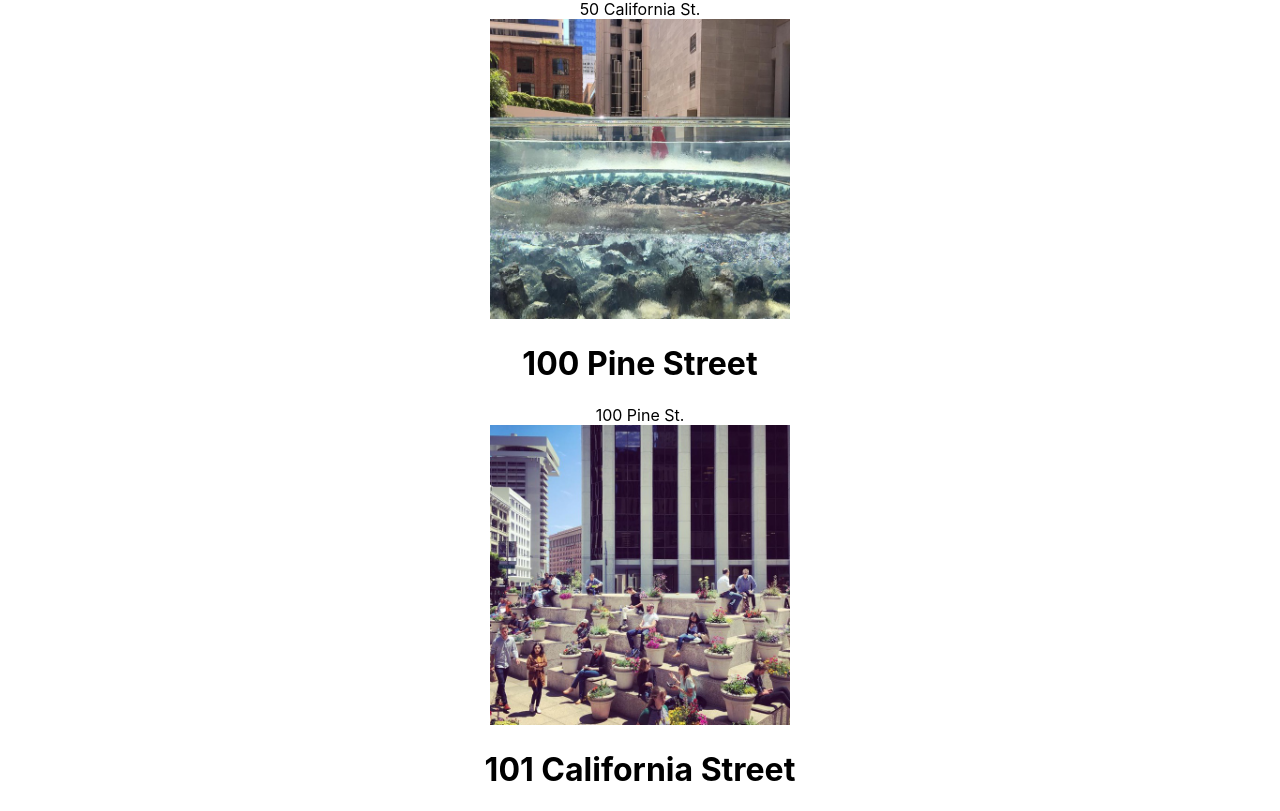
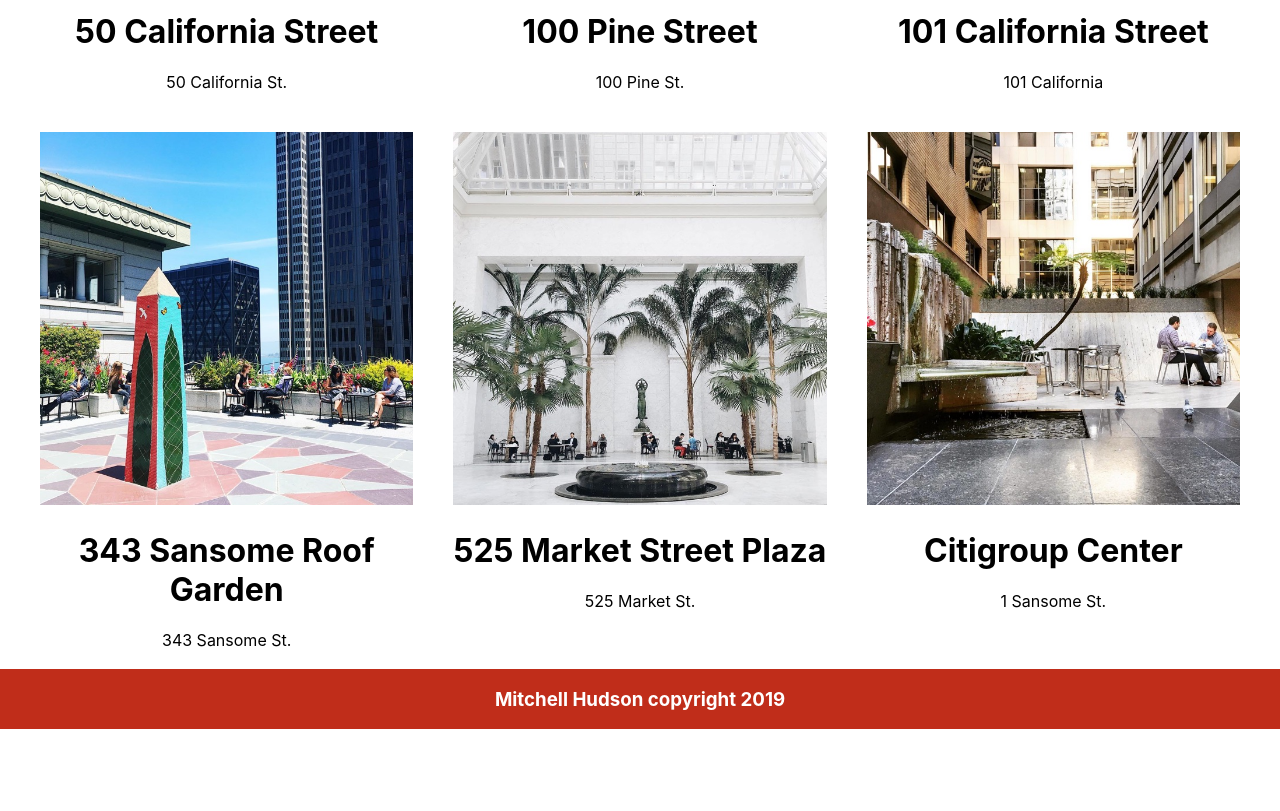
Before and after one commit to caocmai/React-Fundamentals, a React (Create React App) app: page / in a window 1280 px wide. Shown: the part 569-1380 px from the top of the page. After the commit the page ends 1336 px from the top, so only its background shows below. Built offline with nearby package versions, Linux system fonts and the light colour scheme; the HTML template or start-up script is replaced by a standard one.

Commit message:
dynamic content and footer

```diff
--- a/src/App.js
+++ b/src/App.js
@@ -2,12 +2,14 @@
 import './App.css';
 import Title from './Title';
 import POPOSList from './POPOSList';
+import Footer from './Footer';
 
 function App() {
   return (
     <div className="App">
       <Title />
       <POPOSList />
+      <Footer />
     </div>
   );
 }
--- /dev/null
+++ b/src/Footer.css
@@ -0,0 +1,5 @@
+.Footer {
+    margin: 50px;
+    background-color: rgb(0, 247, 255);
+    height: 40px;
+}
--- /dev/null
+++ b/src/Footer.js
@@ -0,0 +1,12 @@
+import React from 'react';
+import './Footer.css';
+
+function Footer() {
+    return (
+    <header>
+        <h3 class="Title">Mitchell Hudson copyright 2019</h3>
+    </header>
+    )
+}
+
+export default Footer;
--- /dev/null
+++ b/src/POPOSList.css
@@ -0,0 +1,7 @@
+.POPOSList {
+    width: calc(100% - 80px);
+    margin: auto;
+    display: grid;
+    grid-template-columns: 1fr 1fr 1fr;
+    grid-gap: 40px;
+  }
--- a/src/POPOSList.js
+++ b/src/POPOSList.js
@@ -1,5 +1,6 @@
 import React from 'react';
 import POPOSSpace from './POPOSSpace';
+import './POPOSList.css';
 
 
 function POPOSList() {
--- /dev/null
+++ b/src/POPOSSpace.css
@@ -0,0 +1,9 @@
+.POPOSSpace {
+    width: 100%;
+    text-align: center;
+  }
+
+.POPOSSpace > img {
+    width: 100%;
+    height: auto;
+  }
--- a/src/POPOSSpace.js
+++ b/src/POPOSSpace.js
@@ -1,9 +1,10 @@
-import React from 'react'
+import React from 'react';
+import './POPOSSpace.css';
 
 function POPOSSpace(props) {
     const { name, image, address } = props
     return (
-        <div>
+        <div className="POPOSSpace">
           <img src={`${process.env.PUBLIC_URL}images/${image}`} width="300" height="300" alt="Hello" />
           <h1>{name}</h1>
           <div>{address}</div>
```
